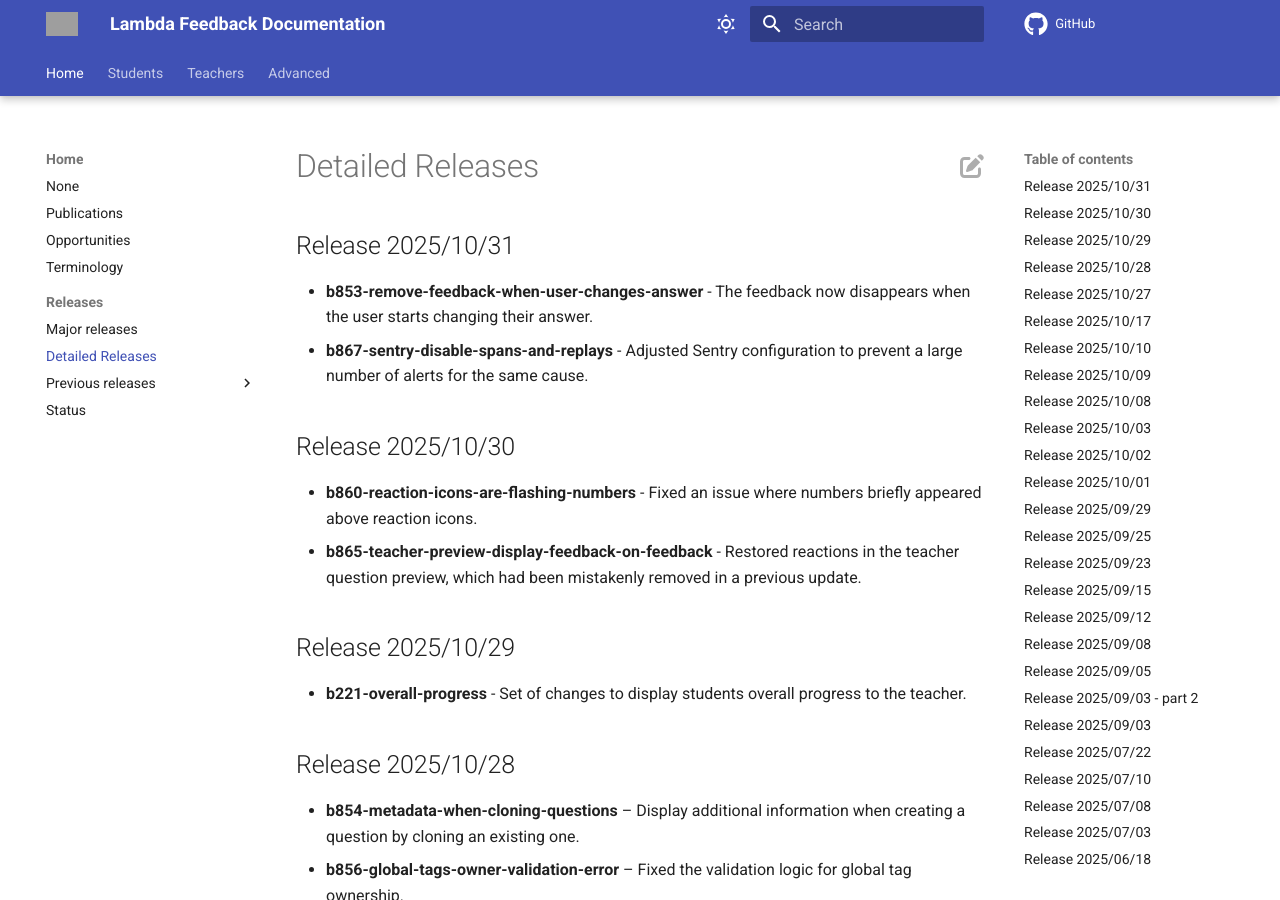
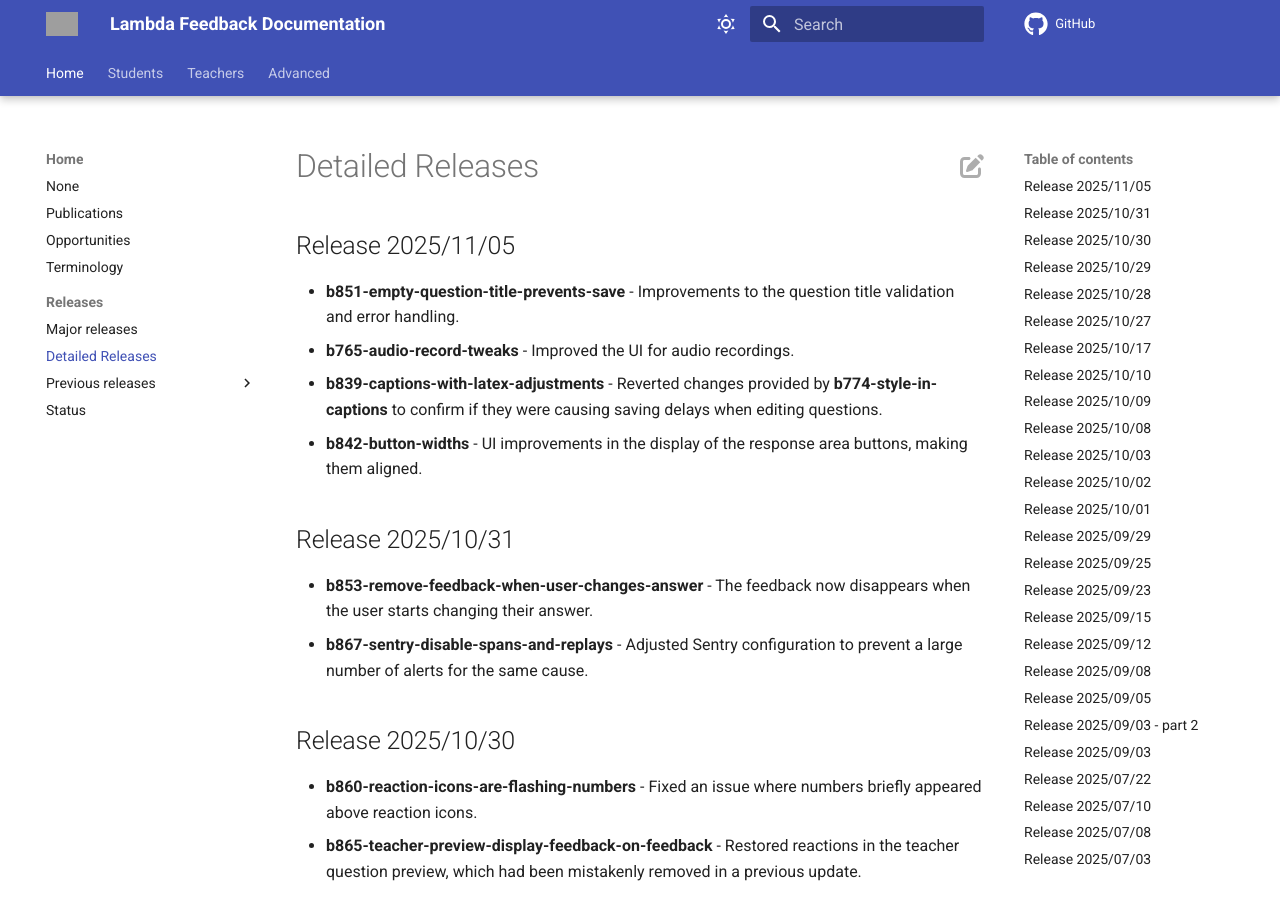
Before and after one commit to lambda-feedback/user-documentation, an MkDocs documentation site: the page built from docs/releases/detailed_releases.md, in a window 1280 px wide and 900 px high. Built offline with MkDocs 1.6.1 and Material for MkDocs 9.7.7, drawn with Linux system fonts in a browser that asks for light colours; comment, search, counter and statistics services are not loaded; grey boxes are pictures that could not be loaded.

Commit message:
Release 2025/11/05 added

```diff
--- a/docs/releases/detailed_releases.md
+++ b/docs/releases/detailed_releases.md
@@ -1,3 +1,10 @@
+## Release 2025/11/05
+
+- **b851-empty-question-title-prevents-save** - Improvements to the question title validation and error handling.
+- **b765-audio-record-tweaks** - Improved the UI for audio recordings.
+- **b839-captions-with-latex-adjustments** - Reverted changes provided by **b774-style-in-captions** to confirm if they were causing saving delays when editing questions.
+- **b842-button-widths** - UI improvements in the display of the response area buttons, making them aligned.
+
 ## Release 2025/10/31
 
 - **b853-remove-feedback-when-user-changes-answer** - The feedback now disappears when the user starts changing their answer.
```
